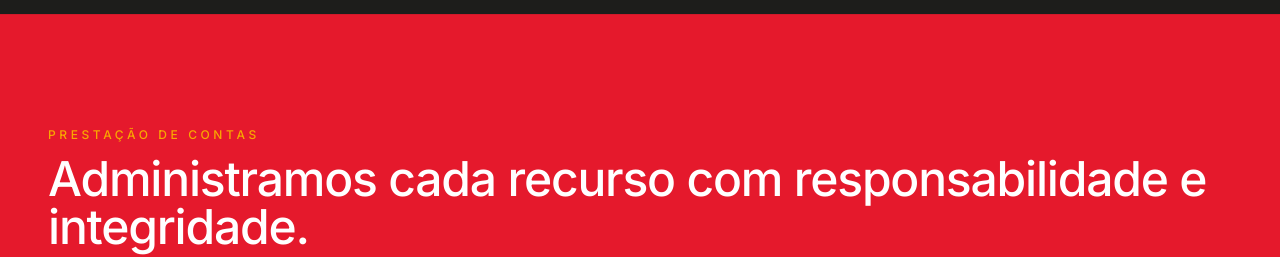
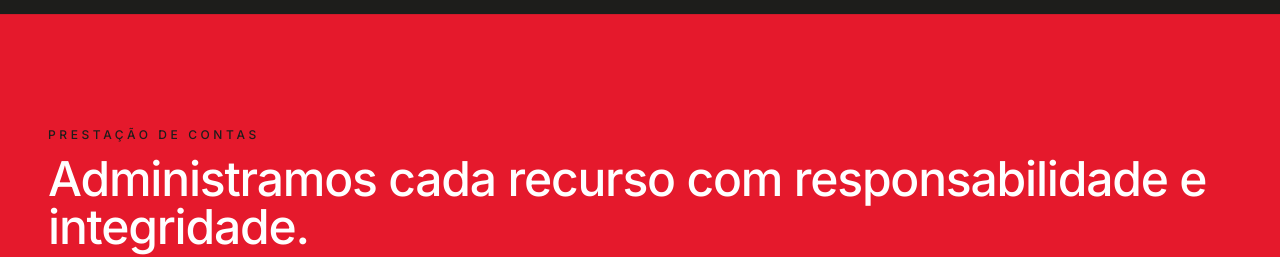
Before and after one commit to asaflael1991-maker/colheita-site, a Next.js app: page / in a window 1280 px wide. Shown: the part 5960-6217 px from the top of the page. Built offline with nearby package versions, Linux system fonts and the light colour scheme.

Commit message:
Muda cor do eyebrow da seção Transparência para preto

```diff
--- a/src/app/page.tsx
+++ b/src/app/page.tsx
@@ -195,6 +195,7 @@ export default function Home() {
           eyebrow="Prestação de contas"
           title="Administramos cada recurso com responsabilidade e integridade."
           tone="accent"
+          eyebrowColor="text-[#1d1d1b]"
         >
           <div className="max-w-4xl space-y-5 text-lg text-[#ffffff]/85">
             <p>
--- a/src/components/Section.tsx
+++ b/src/components/Section.tsx
@@ -17,12 +17,15 @@ export default function Section({
   title,
   children,
   tone = "default",
+  eyebrowColor = "text-[#f8a800]",
 }: {
   id: string;
   eyebrow?: string;
   title: string;
   children?: ReactNode;
   tone?: "default" | "inverted" | "accent";
+  /** Cor do texto pequeno acima do título (padrão: dourado da marca) */
+  eyebrowColor?: string;
 }) {
   const backgrounds: Record<"default" | "inverted" | "accent", string> = {
     default: "bg-[#ffffff] text-[#1d1d1b]",
@@ -37,7 +40,9 @@ export default function Section({
     >
       <FadeInView className="mx-auto max-w-[1440px]">
         {eyebrow && (
-          <p className="mb-3 text-xs font-medium uppercase tracking-[0.3em] text-[#f8a800]">
+          <p
+            className={`mb-3 text-xs font-medium uppercase tracking-[0.3em] ${eyebrowColor}`}
+          >
             {eyebrow}
           </p>
         )}
```
